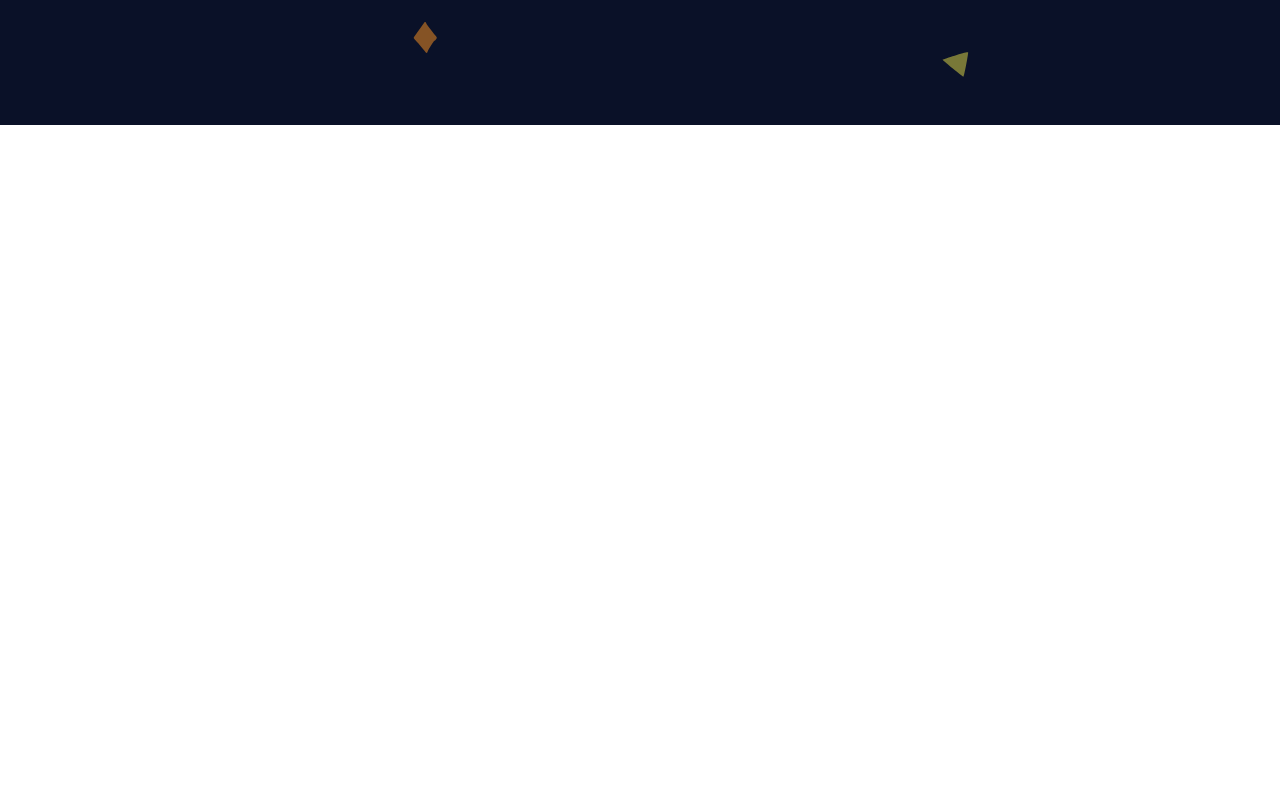
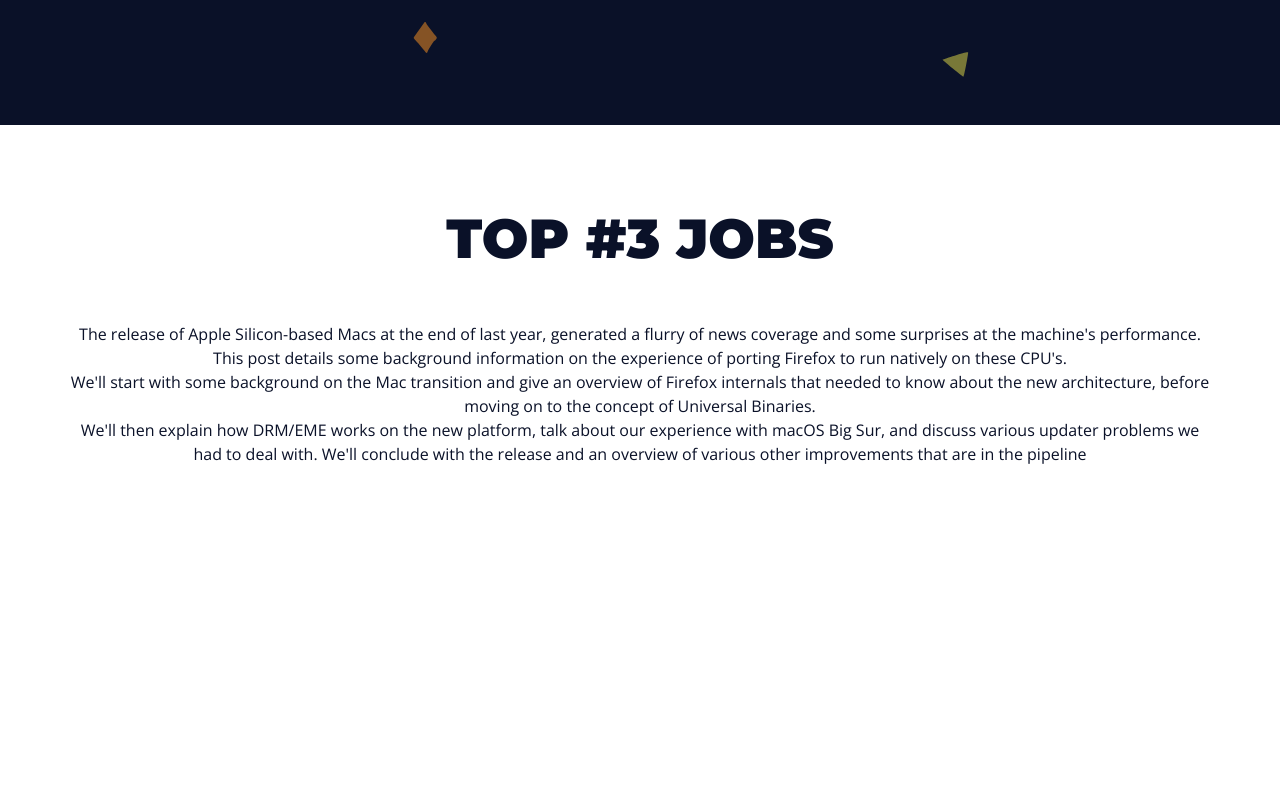
Before and after one commit to jonathandotore/landing-page, a plain HTML site: page index.html in a window 1280 px wide. Shown: the part 740-1540 px from the top of the page. Drawn offline with nearby package versions, Linux system fonts and the light colour scheme.

Commit message:
editing top3 section

```diff
--- a/assets/css/style.css
+++ b/assets/css/style.css
@@ -143,3 +143,15 @@
     max-width: 100%;
     height: auto;
 }
+
+.top3 {
+    text-align: center;
+    height: 100vh;
+}
+
+.top3 h2 {
+    margin: 5rem;
+}
+.top3 p  {
+    line-height: 1.5;
+}
--- a/index.html
+++ b/index.html
@@ -8,7 +8,7 @@
 </head>
 <body class="main-bg">
     <aside class="menu white-bg">
-        <section class="main-content menu-content">
+        <div class="main-content menu-content">
             <h6><a href="">LOGO</a></h6>
             <nav>
                 <ul>
@@ -19,10 +19,10 @@
                     <li><a href="#">Contact</a></li>
                 </ul>
             </nav>
-        </section>
+        </div>
     </aside>
     <div class="menu-spacing"></div>
-    <section class="main-bg section" id="intro">
+    <div class="main-bg section" id="intro">
         <div class="main-content intro-content">
             <div class="intro-text">
                 <h2>JANUARY BRINGS US FIREFOX 85</h2>
@@ -33,11 +33,18 @@
             </div>
         </div>
 
-    </section>
-    <section class="white-bg section" id="top3"></section>
-    <section class="main-bg section" id="gallery"></section>
-    <section class="white-bg section" id="work"></section>
-    <section class="main-bg section" id="contact"></section>
+    </div>
+    <div class="white-bg section" id="top3">
+        <div class="main-content top3">
+            <h2>TOP #3 JOBS</h2>
+            <p>The release of Apple Silicon-based Macs at the end of last year, generated a flurry of news coverage and some surprises at the machine's performance. This post details some background information on the experience of porting Firefox to run natively on these CPU's.</p>
+            <p>We'll start with some background on the Mac transition and give an overview of Firefox internals that needed to know about the new architecture, before moving on to the concept of Universal Binaries.</p>
+            <p>We'll then explain how DRM/EME works on the new platform, talk about our experience with macOS Big Sur, and discuss various updater problems we had to deal with. We'll conclude with the release and an overview of various other improvements that are in the pipeline</p>
+        </div>
+    </div>
+    <div class="main-bg section" id="gallery"></div>
+    <div class="white-bg section" id="work"></div>
+    <div class="main-bg section" id="contact"></div>
 
 </body>
 </html>
```
